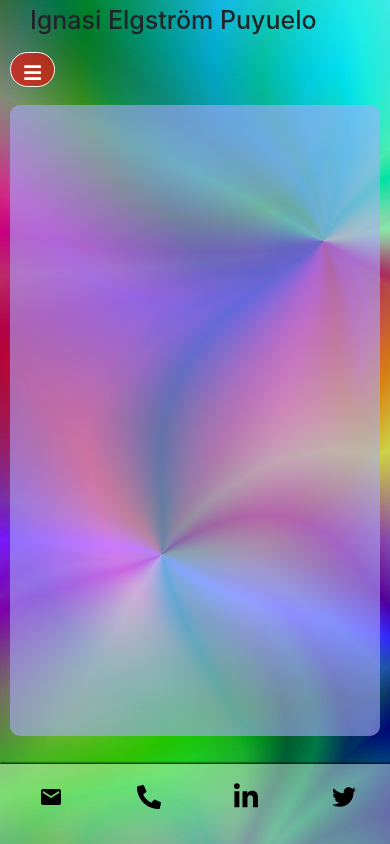
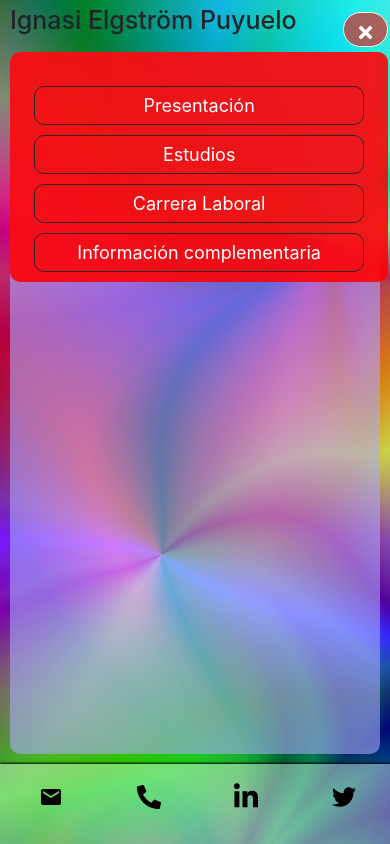
Before and after one commit to ielgstrom/CV, a React (Create React App) app: page / in a window 390 px wide. Built offline with nearby package versions, Linux system fonts and the light colour scheme.

Commit message:
Mejoras dropdown Mobil

```diff
--- a/src/App.js
+++ b/src/App.js
@@ -11,12 +11,20 @@ import {
 } from "react-icons/fa";
 
 import { MdMail } from "react-icons/md";
-import { useState } from "react";
+import { useEffect, useState } from "react";
 
 function App() {
-    const [verDropDown, setVerDropDown] = useState(false);
+    const [verDropDown, setVerDropDown] = useState(true);
+    useEffect(() => {
+        if (window.innerWidth >= 767) {
+            setVerDropDown(true);
+            console.log("joer");
+        }
+    }, []);
     const clickMenu = () => {
-        setVerDropDown(!verDropDown);
+        if (window.innerWidth <= 767) {
+            setVerDropDown(!verDropDown);
+        }
     };
     return (
         <>
--- a/src/index.css
+++ b/src/index.css
@@ -95,6 +95,7 @@ body {
     height: 35px;
     background-color: rgba(255, 0, 0, 0.59);
     color: white;
+    display: none;
 }
 .dropbtn:visited {
     background-color: rgba(255, 0, 0, 0.59);
@@ -105,6 +106,13 @@ body {
 }
 
 @media (max-width: 767px) {
+    .dropbtn {
+        display: block;
+        position: relative;
+        left: 90%;
+        bottom: 45px;
+        margin-top: 5px;
+    }
     .desaparecer {
         display: none;
     }
@@ -123,18 +131,22 @@ body {
         padding-left: 10%;
     }
     .menu_botones {
-        height: 40%;
-        margin-top: 35px;
+        height: 230px;
+        margin-top: 0;
         position: absolute;
-        width: 95%;
+        width: 97%;
+
         z-index: 1;
         background-color: rgba(255, 0, 0, 0.878);
     }
     .contenido {
-        height: 90%;
+        height: 100%;
+        bottom: 40px;
     }
     .App {
+        padding-left: 10px;
         font-size: 25px;
+        display: inline-block;
     }
     .iconopie {
         width: 24px;
```
